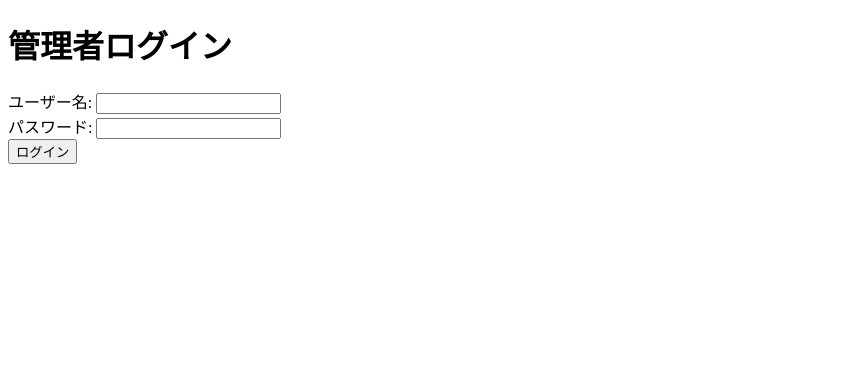
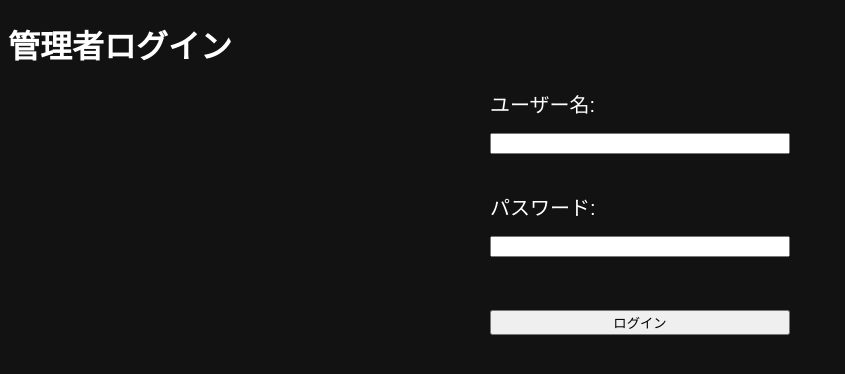
Before and after one commit to Tamon-James/drift_up, a PHP site: page /admin_directory/login.php in a window 1280 px wide. Shown: the top 374 px of the page, without its empty margins (0-845 px from the left). Run offline with PHP 8.4, Linux system fonts and the light colour scheme.

Commit message:
login時のcssを作成、reportとnewsの一覧にマウスを合わせたときのアニメーションを追加

```diff
--- a/public/admin_directory/admin_css/admin.css
+++ b/public/admin_directory/admin_css/admin.css
@@ -25,3 +25,18 @@
     transform: translateY(-2px);
     box-shadow: 0 6px 8px rgba(0, 0, 0, 0.15);
 }
+
+.error {
+    color: red;
+    font-weight: bold;
+    margin-top: 20px;
+}
+
+.login-form {
+    display: flex;
+    flex-direction: column;
+    gap: 15px;
+    max-width: 300px;
+    margin: 20px auto;
+    font-size: 20px;
+}
--- a/public/admin_directory/login.php
+++ b/public/admin_directory/login.php
@@ -20,11 +20,13 @@
 <head>
     <meta charset="UTF-8">
     <title>ログイン</title>
+    <link rel="stylesheet" href="/css/common.css">
+    <link rel="stylesheet" href="admin_css/admin.css">
 </head>
 <body>
     <h1>管理者ログイン</h1>
-    <?php if (!empty($error)) echo "<p style='color:red;'>$error</p>"; ?>
-    <form method="post">
+    <?php if (!empty($error)) echo "<p class='error'>$error</p>"; ?>
+    <form method="post" class="login-form">
         ユーザー名: <input type="text" name="username"><br>
         パスワード: <input type="password" name="password"><br>
         <input type="submit" value="ログイン">
--- a/public/css/news.css
+++ b/public/css/news.css
@@ -20,6 +20,11 @@
     margin:0 auto;
     text-decoration:none;
     color:inherit;
+}
+
+.news-link:hover {
+    transform: translateY(-5px);
+    box-shadow: 0 6px 8px rgba(0, 0, 0, 0.15);
 }
 
 .news-samune{
--- a/public/css/report.css
+++ b/public/css/report.css
@@ -20,6 +20,11 @@
     margin:0 auto;
     text-decoration:none;
     color:inherit;
+}
+
+.report-link:hover {
+    transform: translateY(-5px);
+    box-shadow: 0 6px 8px rgba(0, 0, 0, 0.15);
 }
 
 .report-samune{
```
